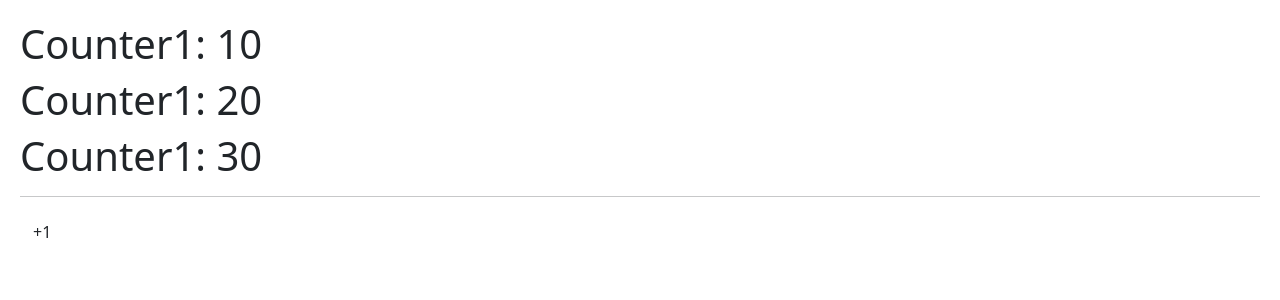
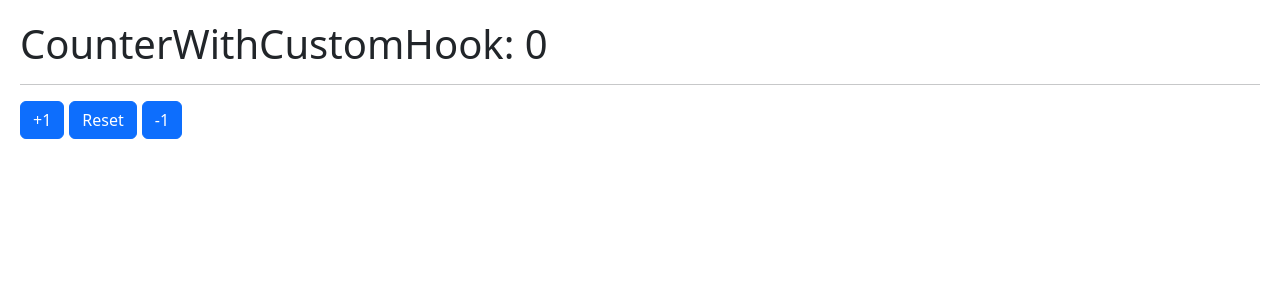
Before and after one commit to juanmagdev/hooksApp, a React (Vite) app: page / in a window 1280 px wide. Shown: the top 300 px of the page. Built offline with nearby package versions, Linux system fonts and the light colour scheme.

Commit message:
Counter Custom Hook

```diff
--- /dev/null
+++ b/src/01-useState/CounterWithCustomHook.jsx
@@ -0,0 +1,18 @@
+import {useCounter} from '../hooks/useCounter'
+
+export const CounterWithCustomHook = () => {
+
+  const {counter, increment, decrement, reset} = useCounter();
+
+  return (
+    <>
+      <h1>CounterWithCustomHook: {counter}</h1>
+      <hr />
+
+      <button className='btn btn-primary' onClick={() => increment(2)}> +1</button>
+      <button className='btn btn-primary' onClick={reset}> Reset</button>
+      <button className='btn btn-primary' onClick={() => decrement(2)}> -1</button>
+
+    </>
+  )
+}
--- /dev/null
+++ b/src/hooks/useCounter.js
@@ -0,0 +1,26 @@
+import { useState } from "react"
+
+export const useCounter = (initialValue = 0) => {
+
+  const [counter, setCounter] = useState(initialValue)
+
+  const increment = (value =1) => {
+    setCounter(counter +value)
+  }
+
+  const decrement = (value =1) => {
+    if (counter ===0) return
+    setCounter(counter -value)
+  }
+
+  const reset = () => {
+    setCounter(initialValue)
+  }
+
+  return {
+    counter,
+    increment,
+    decrement,
+    reset,
+  }
+}
--- a/src/main.jsx
+++ b/src/main.jsx
@@ -1,12 +1,13 @@
 import React from "react";
 import ReactDOM from "react-dom/client";
 import { CounterApp } from "./01-useState/CounterApp";
+import { CounterWithCustomHook } from "./01-useState/CounterWithCustomHook";
 // import { HooksApp } from "./HooksApp";
 
 import './index.css'
 
 ReactDOM.createRoot(document.getElementById('root')).render(
     <React.StrictMode>
-        <CounterApp/>
+        <CounterWithCustomHook/>
     </React.StrictMode>
 )
```
